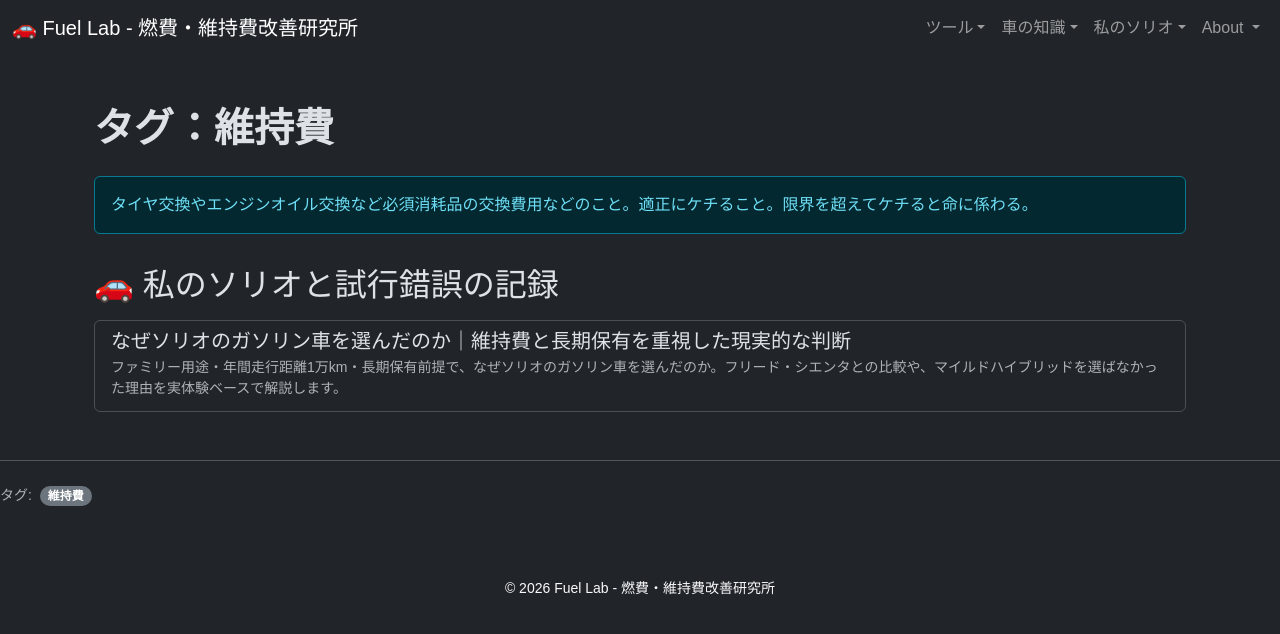
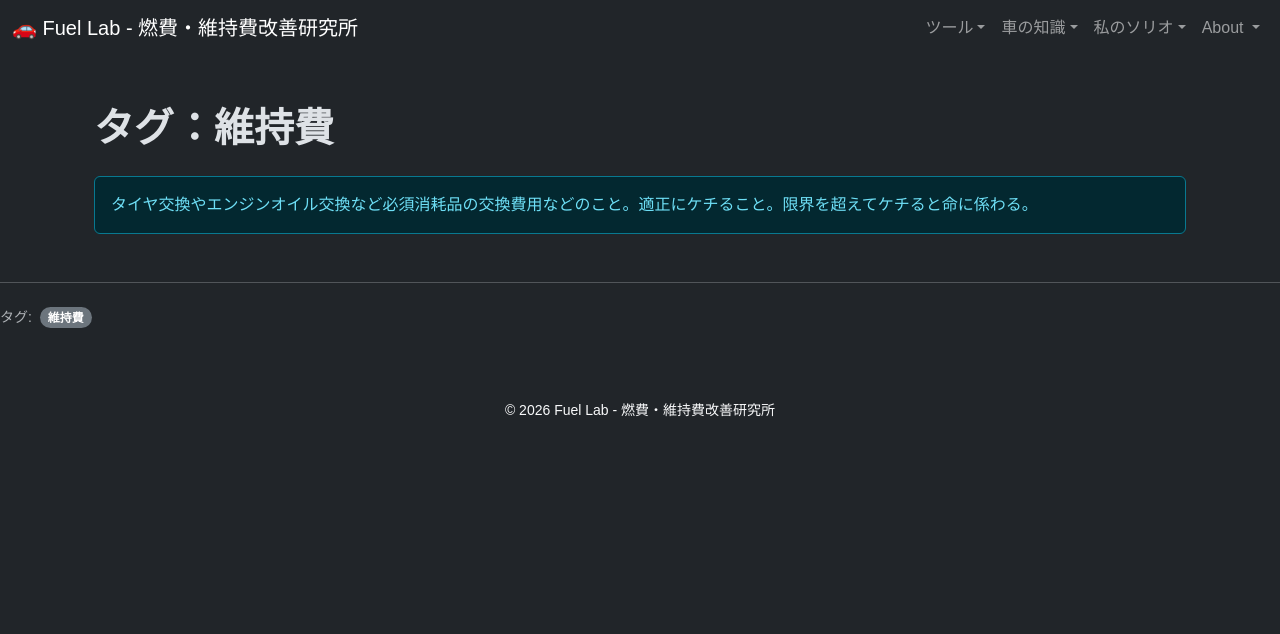
Before and after one commit to funyapar-org/fuel-lab, a Jekyll site: the page built from _tags/維持費.md, in a window 1280 px wide. Shown: the top 634 px of the page. Built offline with Jekyll 4.4.1, drawn with Linux system fonts in a browser that asks for light colours.

Commit message:
why-choose-solio-gasoline.md を更新

```diff
--- a/_solio/why-choose-solio-gasoline.md
+++ b/_solio/why-choose-solio-gasoline.md
@@ -5,9 +5,9 @@
 description: ファミリー用途・年間走行距離1万km・長期保有前提で、なぜソリオのガソリン車を選んだのか。フリード・シエンタとの比較や、マイルドハイブリッドを選ばなかった理由を実体験ベースで解説します。
 ogp_img: /assets/ogp/why-solio-gasoline.png
 tags:
-  - ソリオ
-  - 維持費
-  - 選び方
+  - solio
+  - running-cost
+  - how-to-choose
 ---
 
 <div class="container my-5">
```
